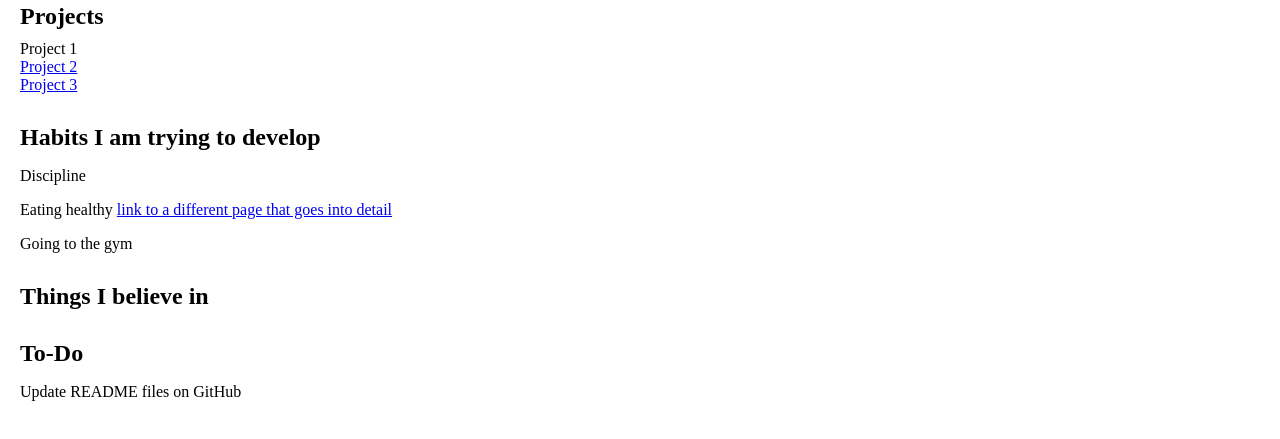
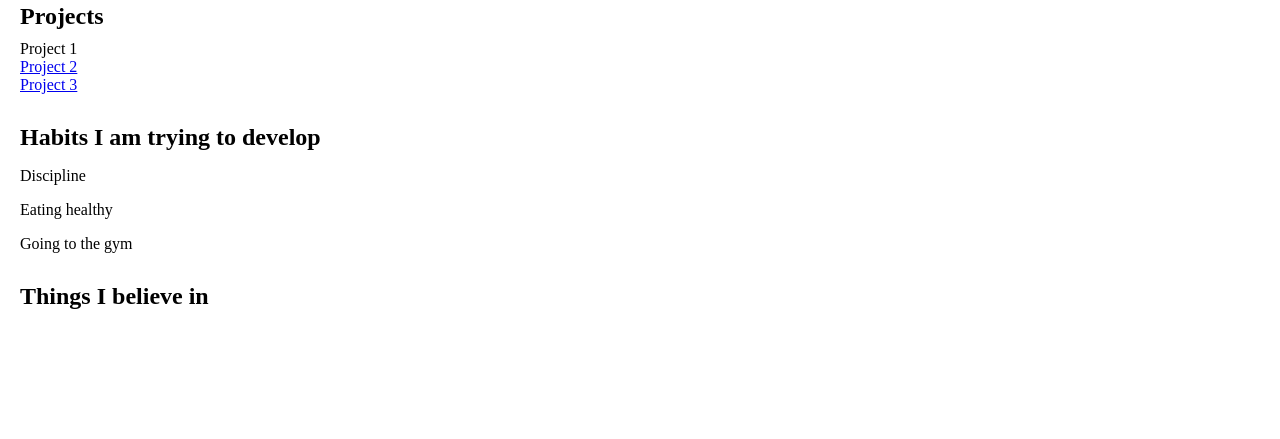
Before and after one commit to fuyofulo/fuyofulo.github.io, a plain HTML site: page index.html in a window 1280 px wide. Shown: the part 135-574 px from the top of the page. Drawn offline with Linux system fonts and the light colour scheme.

Commit message:
changes have been made

```diff
--- a/index.html
+++ b/index.html
@@ -55,18 +55,13 @@
             <div class="section">
                 <h2>Habits I am trying to develop</h2>
                 <p>Discipline</p>
-                <p>Eating healthy <a href="#details">link to a different page that goes into detail</a></p>
+                <p>Eating healthy</p>
                 <p>Going to the gym</p>
             </div>
 
             <div class="section">
                 <h2>Things I believe in</h2>
                 <!-- Add your beliefs here -->
-            </div>
-
-            <div class="section">
-                <h2>To-Do</h2>
-                <p>Update README files on GitHub</p>
             </div>
         </div>
     </div>
```
